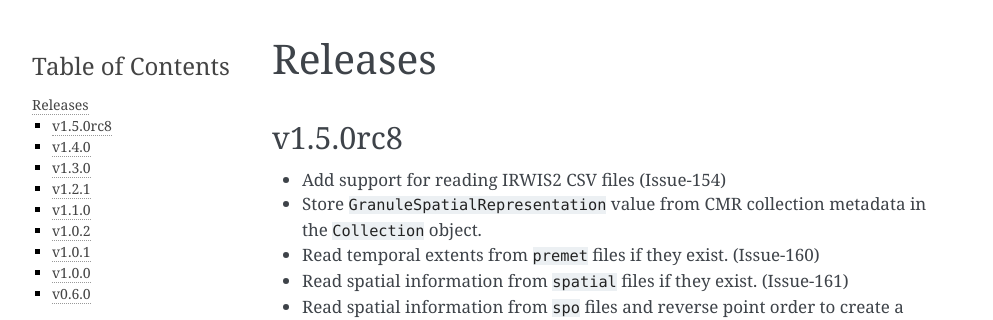
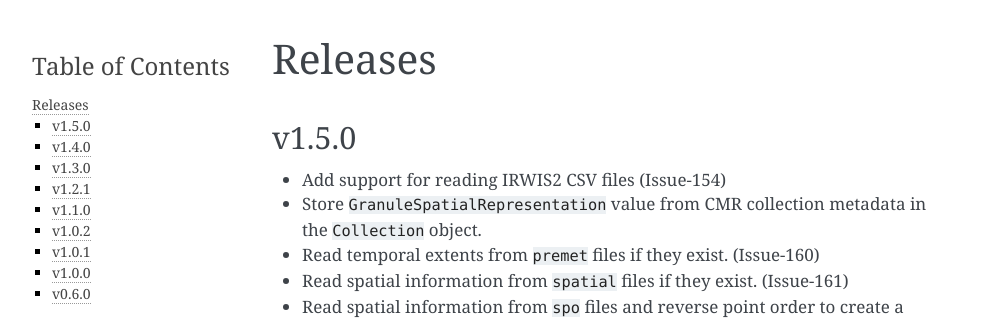
Before and after one commit to nsidc/granule-metgen, a Sphinx documentation site: the page built from docs/source/releases.rst, in a window 1280 px wide. Shown: the top 320 px of the page, without its empty margins (148-1141 px from the left). Built offline with Sphinx 7.4.7, drawn with Linux system fonts in a browser that asks for light colours.

Commit message:
Bump version: 1.5.0rc8 → 1.5.0

```diff
--- a/CHANGELOG.md
+++ b/CHANGELOG.md
@@ -1,4 +1,4 @@
-## v1.5.0rc8
+## v1.5.0
 
 * Add support for reading IRWIS2 CSV files (Issue-154)
 * Store `GranuleSpatialRepresentation` value from CMR collection metadata in the
--- a/docs/source/conf.py
+++ b/docs/source/conf.py
@@ -6,8 +6,8 @@ sys.path.insert(0, str(Path("..", "..", "src").resolve()))
 project = "MetGenC"
 copyright = "2024, NSIDC"
 author = "National Snow and Ice Data Center"
-release = "v1.5.0rc8"
-version = "v1.5.0rc8"
+release = "v1.5.0"
+version = "v1.5.0"
 
 extensions = [
     "myst_parser",
--- a/pyproject.toml
+++ b/pyproject.toml
@@ -1,6 +1,6 @@
 [tool.poetry]
 name = "nsidc-metgenc"
-version = "1.5.0rc8"
+version = "1.5.0"
 description = "The nsidc-metgenc package enables data producers as well as Operations staff managing the data ingest workflow to create metadata files conforming to NASA's Common Metadata Repository UMM-G specification."
 authors = ["National Snow and Ice Data Center (NSIDC) <nsidc@nsidc.org>"]
 readme = "README.md"
@@ -39,7 +39,7 @@ sphinx = "^8.1.3"
 myst-parser = "^4.0.0"
 
 [tool.bumpversion]
-current_version = "1.5.0rc8"
+current_version = "1.5.0"
 parse = """(?x)
     (?P<major>0|[1-9]\\d*)\\.
     (?P<minor>0|[1-9]\\d*)\\.
```
Also changed, not shown: 1 other file.
